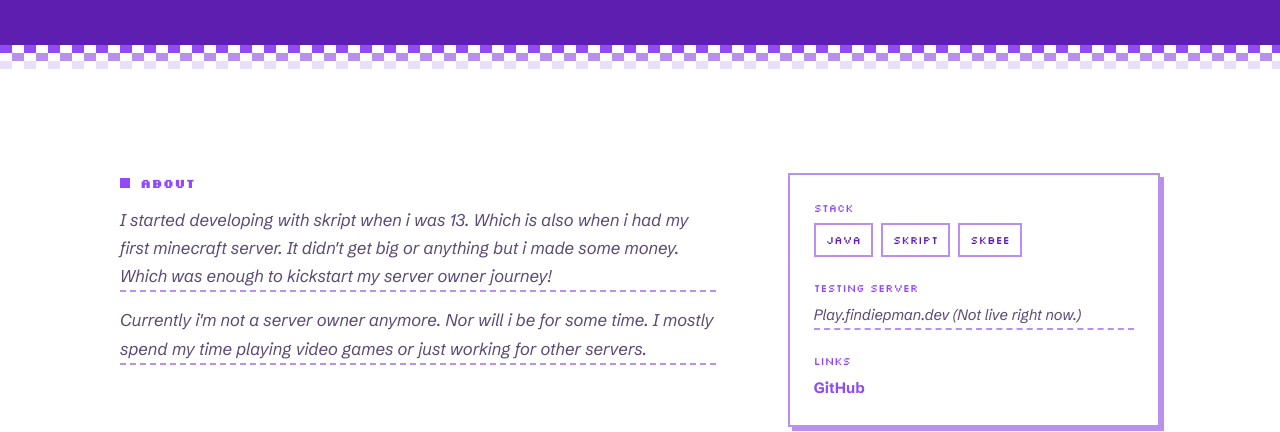
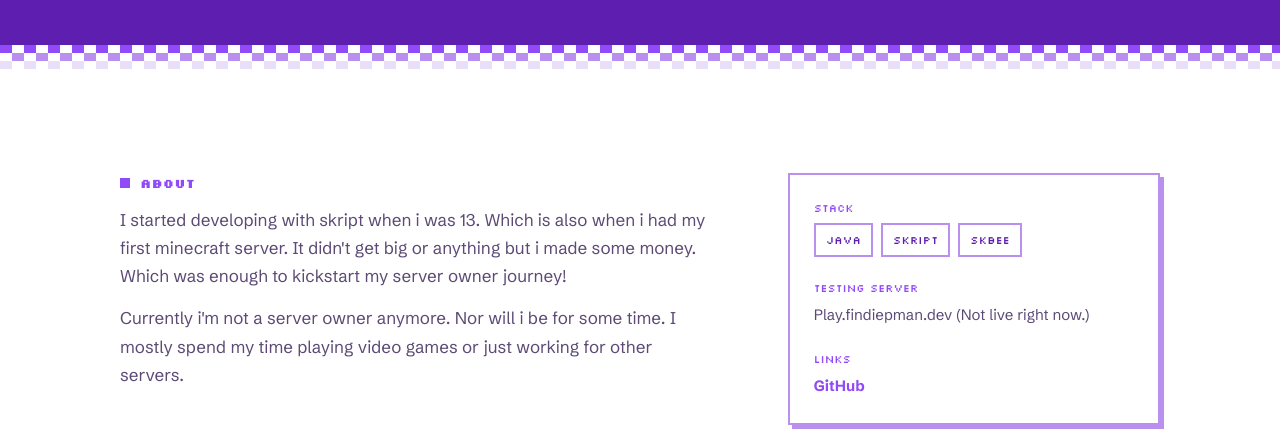
Before and after one commit to Findiepman/portfolio, a plain HTML site: page minecraft.html in a window 1280 px wide. Shown: the part 368-800 px from the top of the page. Drawn offline with nearby package versions, Linux system fonts and the light colour scheme.

Commit message:
Minor formatting changes

```diff
--- a/minecraft.html
+++ b/minecraft.html
@@ -81,8 +81,8 @@
       <div class="proj-content">
         <div class="proj-section">
           <h2 class="proj-section-title">about</h2>
-          <p class="todo">I started developing with skript when i was 13. Which is also when i had my first minecraft server. It didn't get big or anything but i made some money. Which was enough to kickstart my server owner journey!</p>
-          <p class="todo">Currently i'm not a server owner anymore. Nor will i be for some time. I mostly spend my time playing video games or just working for other servers.</p>
+          <p class="">I started developing with skript when i was 13. Which is also when i had my first minecraft server. It didn't get big or anything but i made some money. Which was enough to kickstart my server owner journey!</p>
+          <p class="">Currently i'm not a server owner anymore. Nor will i be for some time. I mostly spend my time playing video games or just working for other servers.</p>
         </div>
       </div>
 
@@ -97,7 +97,7 @@
         </div>
         <div>
           <p class="fact-label">Testing Server</p>
-          <p class="fact-value todo">Play.findiepman.dev (Not live right now.)</p>
+          <p class="fact-value">Play.findiepman.dev (Not live right now.)</p>
         </div>
         <div>
           <p class="fact-label">links</p>
```
